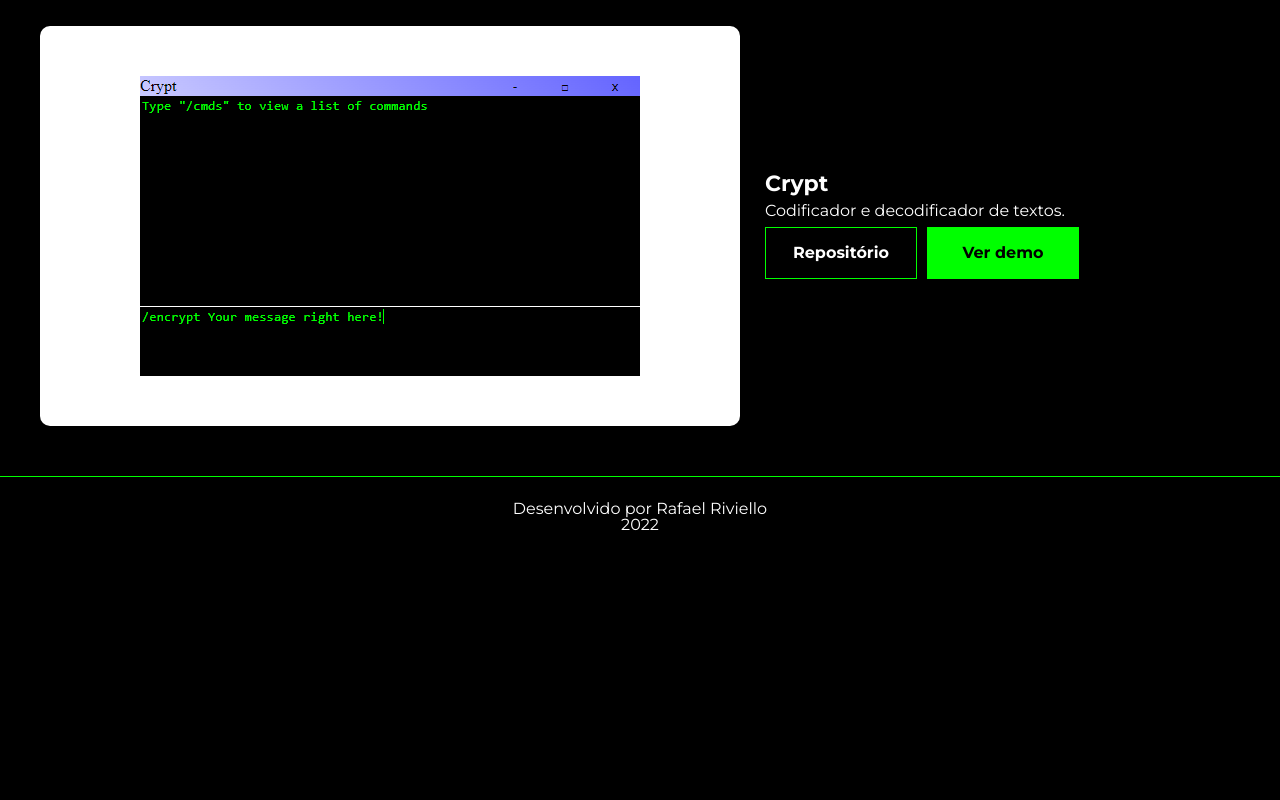
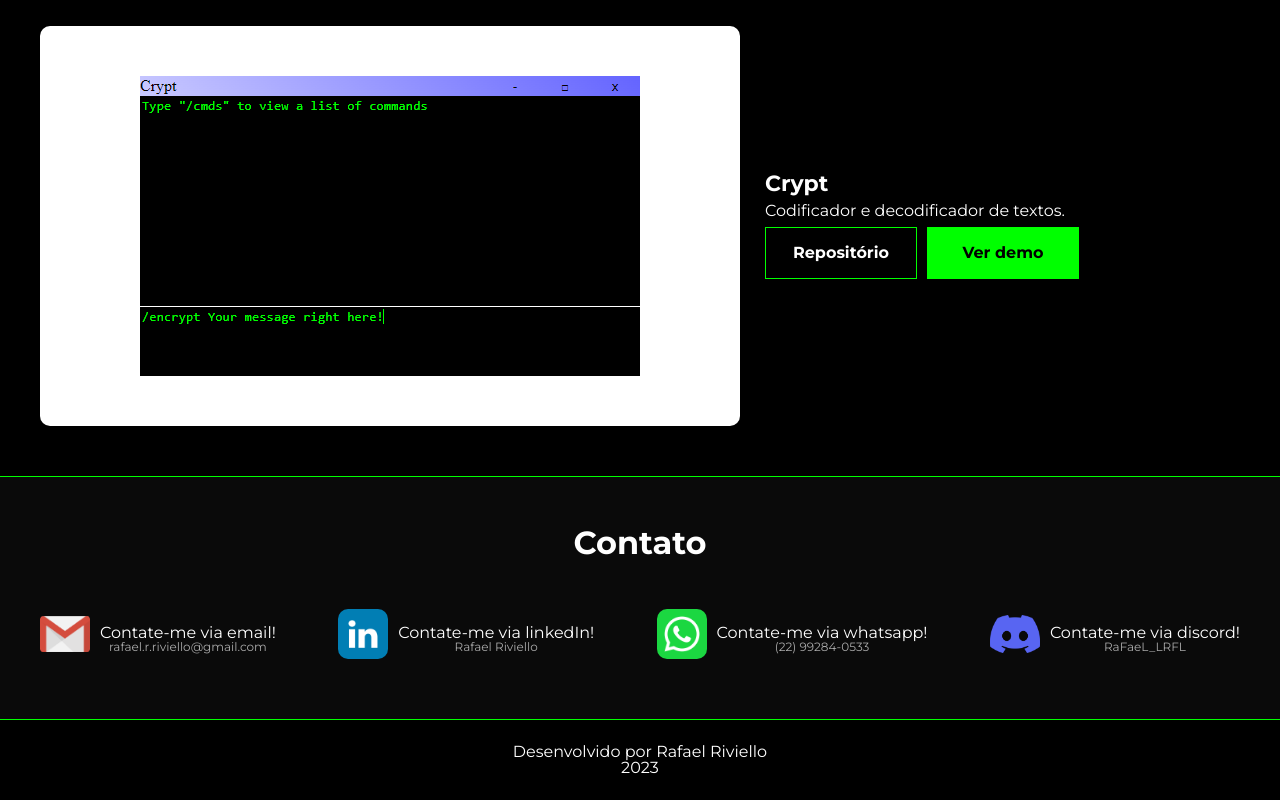
Before and after one commit to Rafael-Riviello/ONE_Portfolio, a plain HTML site: page index.html in a window 1280 px wide. Shown: the part 2183-2983 px from the top of the page. Before the commit the page ends 2740 px from the top, so only its background shows below. Drawn offline with Linux system fonts and the light colour scheme.

Commit message:
Added contato tab

```diff
--- /dev/null
+++ b/css/index/section7.css
@@ -0,0 +1,56 @@
+.section7 {
+    margin-top: 50px;
+    padding: 50px 0;
+    background-color: rgb(10, 10, 10);
+    border-top: 1px solid rgb(0, 255, 0);
+    border-bottom: 1px solid rgb(0, 255, 0);
+}
+
+.contatos {
+    display: flex;
+    justify-content: space-between;
+}
+
+.contato {
+    color: #fff;
+    text-decoration: none;
+    display: flex;
+    align-items: center;
+    text-align: center;
+}
+
+.contato:hover {
+    color:#0f0;
+}
+
+.contato img {
+    width: 50px;
+    height: 50px;
+    margin: 0px 10px 10px 0;
+    border-radius: 10px;
+    object-fit: scale-down;
+}
+
+.contato-texts {
+    display: flex;
+    flex-direction: column;
+}
+
+.contato-text2 {
+    font-size: 0.75rem;
+    color: #aaa;
+}
+
+@media screen and (max-width: 1200px) {
+    .contatos {
+        flex-direction: column;
+        align-items: center;
+    }
+}
+
+@media screen and (max-width: 768px) {
+    .contato {
+        margin-bottom: 25px;
+        flex-direction: column;
+    }
+}
--- a/css/style.css
+++ b/css/style.css
@@ -64,8 +64,6 @@ h4 {
 
 footer {
     height: 10vh;
-    margin-top: 50px;
-    border-top: 1px solid rgb(0, 255, 0);
     display: flex;
     justify-content: center;
     align-items: center;
--- a/index.html
+++ b/index.html
@@ -13,6 +13,7 @@
     <link rel="stylesheet" href="css/index/section4.css">
     <link rel="stylesheet" href="css/index/section5.css">
     <link rel="stylesheet" href="css/index/section6.css">
+    <link rel="stylesheet" href="css/index/section7.css">
     <link rel="stylesheet" href="https://fonts.googleapis.com/css2?family=Montserrat&display=swap">
     <link rel="stylesheet" href="https://fonts.googleapis.com/css2?family=Montserrat:wght@700&display=swap">
 </head>
@@ -24,7 +25,7 @@
                 <li class="header-nav-li"><a href="#anchor-sobre_mim">sobre mim</a></li>
                 <li class="header-nav-li"><a href="#anchor-skills">skills</a></li>
                 <li class="header-nav-li"><a href="#anchor-projetos">projetos</a></li>
-                <li class="header-nav-li"><a href="#">contato</a></li>
+                <li class="header-nav-li"><a href="#anchor-contato">contato</a></li>
             </ul>
         </nav>
     </header>
@@ -161,9 +162,44 @@
                 </div>
             </div>
         </section>
+        <section id="anchor-contato" class="section7">
+            <div id="anchor-contato" class="container">
+                <h3 class="title">Contato</h3>
+                <div class="contatos">
+                    <a class="contato contato-email" href="mailto:rafael.r.riviello@gmail.com">
+                        <img src="assets/gmail-logo.png" alt="Gmail logo.">
+                        <div class="contato-texts">
+                            <p class="contato-text1">Contate-me via email!</p>
+                            <p class="contato-text2">rafael.r.riviello@gmail.com</p>
+                        </div>
+                    </a>
+                    <a class="contato contato-linkedin" href="https://www.linkedin.com/in/rafael-riviello-dev?lipi=urn%3Ali%3Apage%3Ad_flagship3_profile_view_base_contact_details%3BcqmUyRI7SgOqwcvpx%2BvBhA%3D%3D">
+                        <img src="assets/linkedin-logo.png" alt="Linkedin logo.">
+                        <div class="contato-texts">
+                            <p class="contato-text1">Contate-me via linkedIn!</p>
+                            <p class="contato-text2">Rafael Riviello</p>
+                        </div>
+                    </a>
+                    <a class="contato" href="https://wa.me/5522992840533">
+                        <img src="assets/whatsapp-logo.png" alt="Whatsapp logo.">
+                        <div class="contato-texts">
+                            <p class="contato-text1">Contate-me via whatsapp!</p>
+                            <p class="contato-text2">(22) 99284-0533</p>
+                        </div>
+                    </a>
+                    <a class="contato" href="https://discord.com/users/375666842078806029">
+                        <img src="assets/discord-logo.png" alt="Discord logo.">
+                        <div class="contato-texts">
+                            <p class="contato-text1">Contate-me via discord!</p>
+                            <p class="contato-text2">RaFaeL_LRFL</p>
+                        </div>
+                    </a>
+                </div>
+            </div>
+        </section>
     </main>
     <footer>
-        <p>Desenvolvido por Rafael Riviello<br>2022</p>
+        <p>Desenvolvido por Rafael Riviello<br>2023</p>
     </footer>
 </body>
 </html>
```
Also changed, not shown: assets/discord-logo.png (added), assets/gmail-logo.png (added), assets/linkedin-logo.png (added), assets/whatsapp-logo.png (added).
